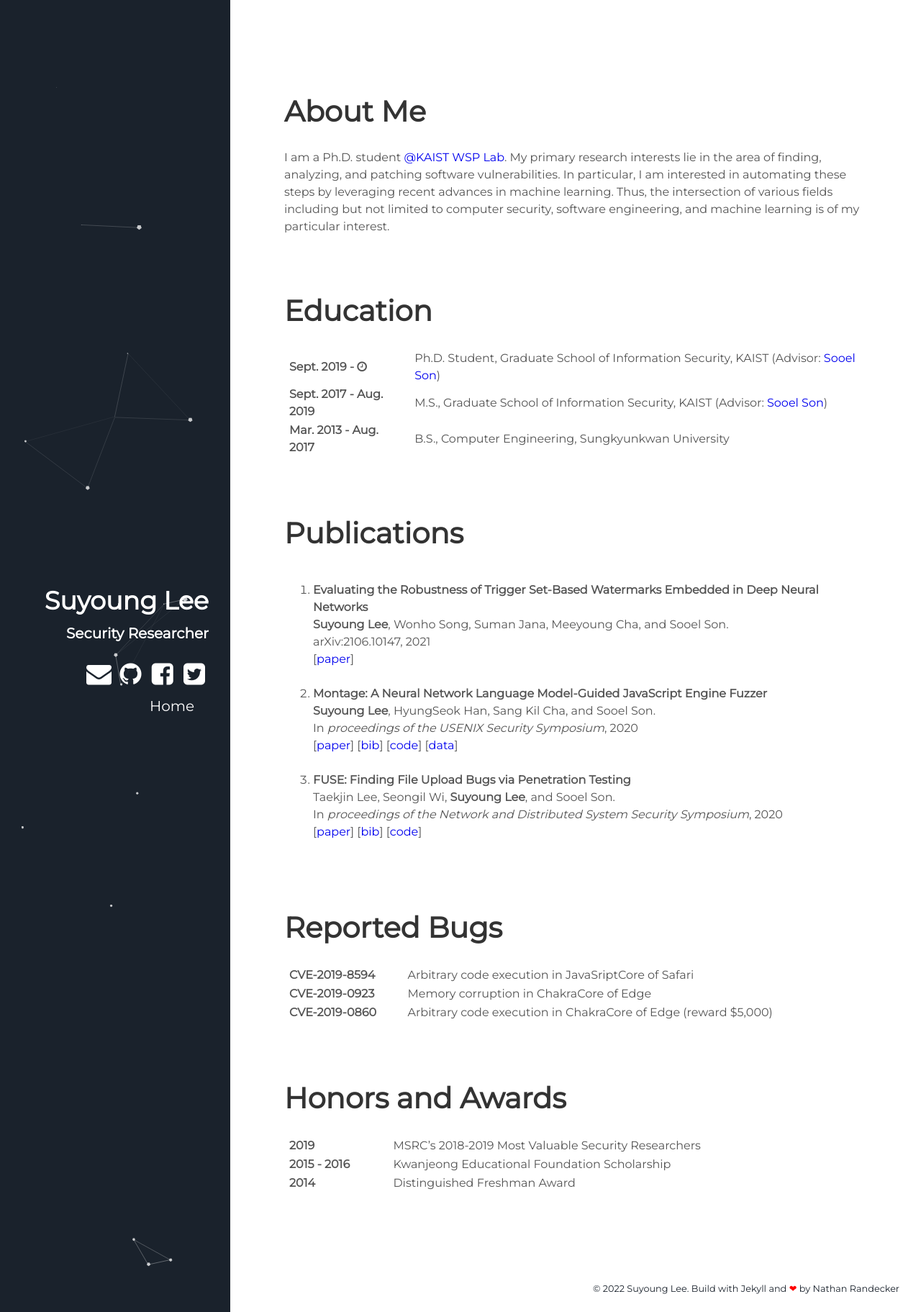
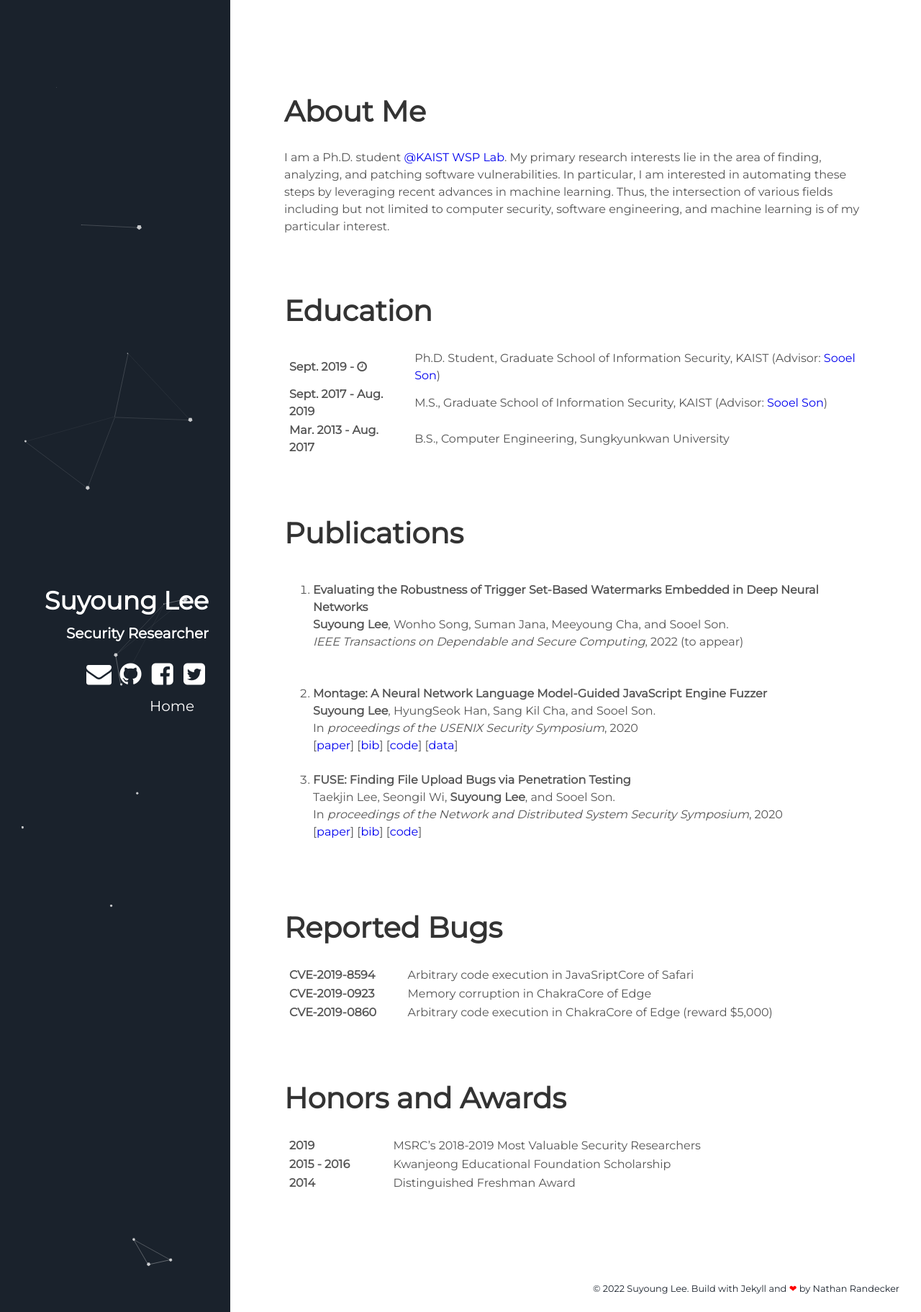
Before and after one commit to leeswimming/leeswimming.github.io, a Jekyll site: the page built from index.html, in a window 1280 px wide. Shown: the whole page at 72% size. Built offline with Jekyll 4.4.1, drawn with Linux system fonts in a browser that asks for light colours.

Commit message:
Update publications.yml

```diff
--- a/_data/publications.yml
+++ b/_data/publications.yml
@@ -1,8 +1,7 @@
 - title: "Evaluating the Robustness of Trigger Set-Based Watermarks Embedded in Deep Neural Networks"
   authors: <strong>Suyoung Lee</strong>, Wonho Song, Suman Jana, Meeyoung Cha, and Sooel Son.
-  venue: arXiv:2106.10147
-  year: 2021
-  link: https://arxiv.org/abs/2106.10147
+  venue: <em>IEEE Transactions on Dependable and Secure Computing</em>
+  year: 2022 (to appear)
 
 - title: "Montage: A Neural Network Language Model-Guided JavaScript Engine Fuzzer"
   authors: <strong>Suyoung Lee</strong>, HyungSeok Han, Sang Kil Cha, and Sooel Son.
```
